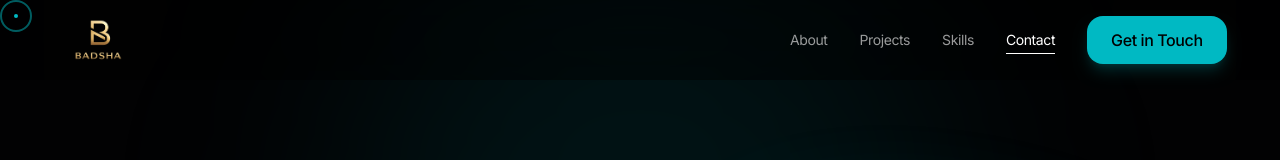
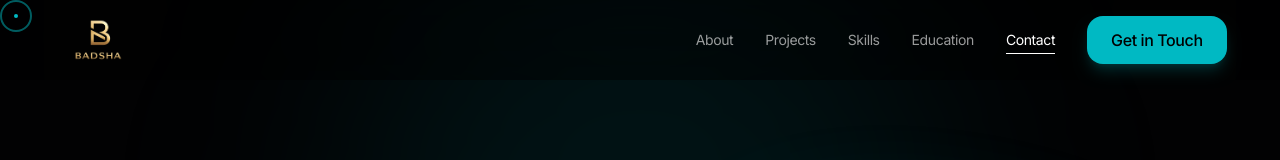
Before and after one commit to Badsha-Nishan/portfolio-web, a Next.js app: page / in a window 1280 px wide. Shown: the top 160 px of the page. Built offline with nearby package versions, Linux system fonts and the light colour scheme.

Commit message:
added education in navbar

```diff
--- a/components/sections/navbar.jsx
+++ b/components/sections/navbar.jsx
@@ -9,6 +9,7 @@ const navLinks = [
   { name: "About", href: "#about" },
   { name: "Projects", href: "#projects" },
   { name: "Skills", href: "#skills" },
+  { name: "Education", href: "#education" },
   { name: "Contact", href: "#contact" },
 ];
 
```
